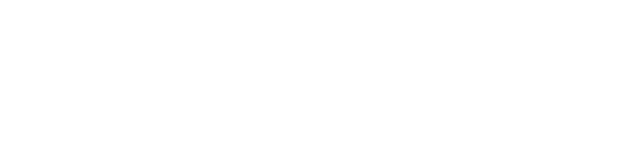
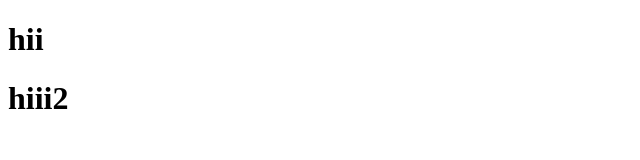
Before and after one commit to padmaja19/test, a plain HTML site: page index.html in a window 1280 px wide. Shown: the whole page, without its empty margins (0-640 px from the left). Drawn offline with Linux system fonts and the light colour scheme.

Commit message:
f1 index

```diff
--- a/index.html
+++ b/index.html
@@ -6,6 +6,7 @@
     <title>Document</title>
 </head>
 <body>
-
+    <h1>hii</h1>
+    <h1>hiii2</h1>
 </body>
 </html>
```
